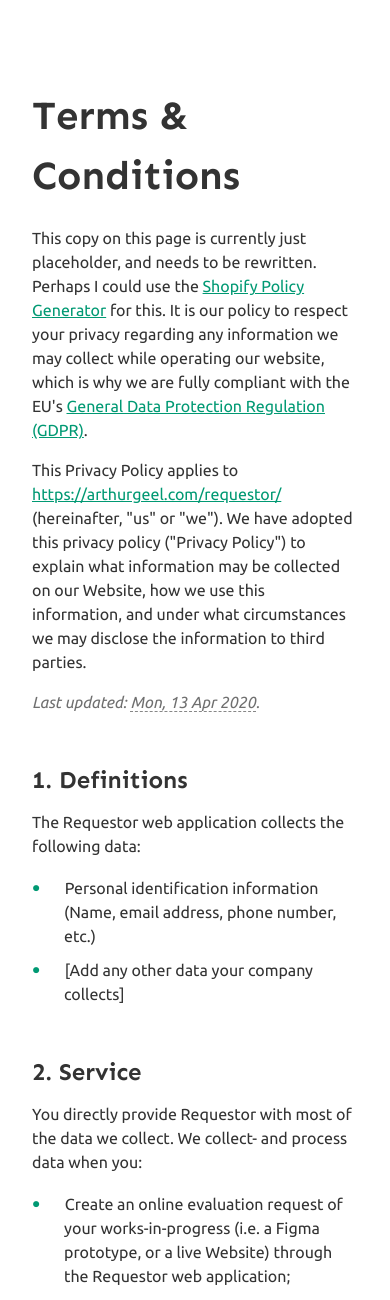
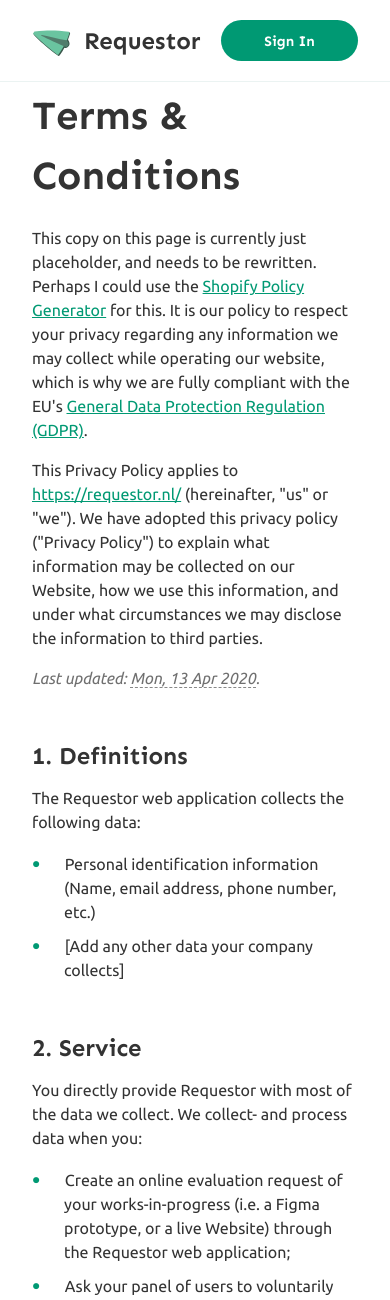
Before and after one commit to AJGeel/requestor, a PHP site: page /terms-and-conditions/ in a window 390 px wide. Shown: the top 1300 px of the page. Run offline with PHP 8.4, Linux system fonts and the light colour scheme.

Commit message:
docs component visual update

```diff
--- a/css/docs.css
+++ b/css/docs.css
@@ -12,7 +12,8 @@
 html {
   scroll-behavior: smooth;
   font-family: "Ubuntu", sans-serif;
-  background-color: hsl(165, 24%, 94%)
+  background-color: hsl(165, 24%, 94%); /* Fallback for older browsers */
+  background: linear-gradient(to right, hsl(165, 24%, 94%), hsl(165, 24%, 94%) 50%, #fff 51%);
 }
 
 h1, h2, h3, button {
@@ -95,6 +96,10 @@ section.sticky p {
 
 section.sticky li {
   font-size: .9em;
+}
+
+section.sticky li:before {
+  width: 0;
 }
 
 p, li, h1, h2, h3 {
@@ -286,7 +291,7 @@ span.last-updated {
 }
 
 .table-of-contents {
-  opacity: .3;
+  opacity: .4;
   transition: opacity .2s ease-in-out;
 }
 
@@ -421,6 +426,20 @@ nav .navbar {
 
 
 @media only screen and (max-width: 1060px) {
+  html {
+    background: linear-gradient(90deg, hsl(165, 24%, 94%), hsl(165, 24%, 94%));
+  }
+
+  nav {
+    top: 0;
+  }
+
+  nav .navbar {
+    background-color: hsla(0, 0%, 100%, 0.95);
+    backdrop-filter: blur(2px);
+    border-bottom: 1px solid #ebf3f2;
+  }
+
   body {
     flex-direction: column;
     align-items: center;
@@ -439,6 +458,7 @@ nav .navbar {
     padding-top: 3em;
     background-color: #efefef;
     order: 1;
+    visibility: hidden;
   }
 
   section, section.sticky {
--- a/terms-and-conditions/index.html
+++ b/terms-and-conditions/index.html
@@ -57,7 +57,7 @@
       <h1>Terms &amp; Conditions</h1>
 
   		<p>This copy on this page is currently just placeholder, and needs to be rewritten. Perhaps I could use the <a href="https://www.shopify.com/tools/policy-generator/terms-and-conditions">Shopify Policy Generator</a> for this. It is our policy to respect your privacy regarding any information we may collect while operating our website, which is why we are fully compliant with the EU's <a href="https://gdpr-info.eu/">General Data Protection Regulation (GDPR)</a>.</p>
-      <p>This Privacy Policy applies to <a href="../">https://arthurgeel.com/requestor/</a> (hereinafter, "us" or "we"). We have adopted this privacy policy ("Privacy Policy") to explain what information may be collected on our Website, how we use this information, and under what circumstances we may disclose the information to third parties.</p>
+      <p>This Privacy Policy applies to <a href="../">https://requestor.nl/</a> (hereinafter, "us" or "we"). We have adopted this privacy policy ("Privacy Policy") to explain what information may be collected on our Website, how we use this information, and under what circumstances we may disclose the information to third parties.</p>
       <p class="last-updated">Last updated: <span class="last-updated">March 16, 2020</span>.</p>
 
       <h2 id="definitions"><a href="#definitions">1. Definitions</a></h2>
@@ -139,7 +139,7 @@
       <p>The Requestor website contains embedded material of other websites. Our privacy policy applies only to our website, so if you click on a link to another website, you should read their privacy policy.</p>
 
       <h2 id="copyright-policy"><a href="#copyright-policy">11. Copyright Policy</a></h2>
-      <p>Requestor keeps its privacy policy under regular review and places any updatees on this web page. This privacy policy was last updated on <span class="last-updated">March 16, 2020</span>.</p>
+      <p>Requestor keeps its privacy policy under regular review and places any updates on this web page. This privacy policy was last updated on <span class="last-updated">March 16, 2020</span>.</p>
 
     </section>
 
```
